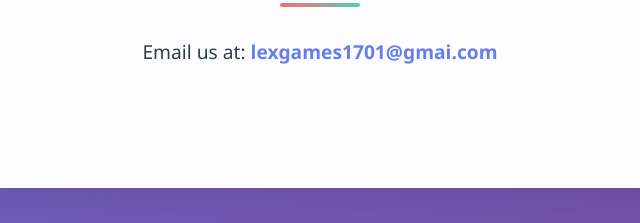
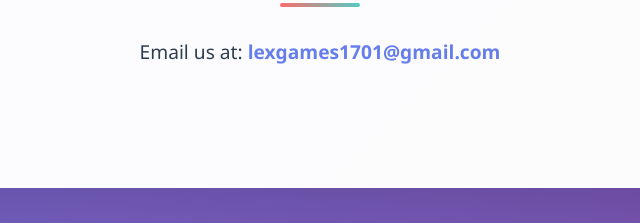
Before and after one commit to rutvik51/LexGamesWebsite, a plain HTML site: page index.html in a window 1280 px wide. Shown: the part 1687-1910 px from the top of the page, 320-960 px from the left. Drawn offline with Linux system fonts and the light colour scheme.

Commit message:
Update index.html

```diff
--- a/index.html
+++ b/index.html
@@ -53,7 +53,7 @@
   <section id="contact">
     <div class="container">
       <h2>Contact</h2>
-      <p>Email us at: <a href="mailto:lexgames1701@gmail.com">lexgames1701@gmai.com</a></p>
+      <p>Email us at: <a href="mailto:lexgames1701@gmail.com">lexgames1701@gmail.com</a></p>
     </div>
   </section>
 
```
